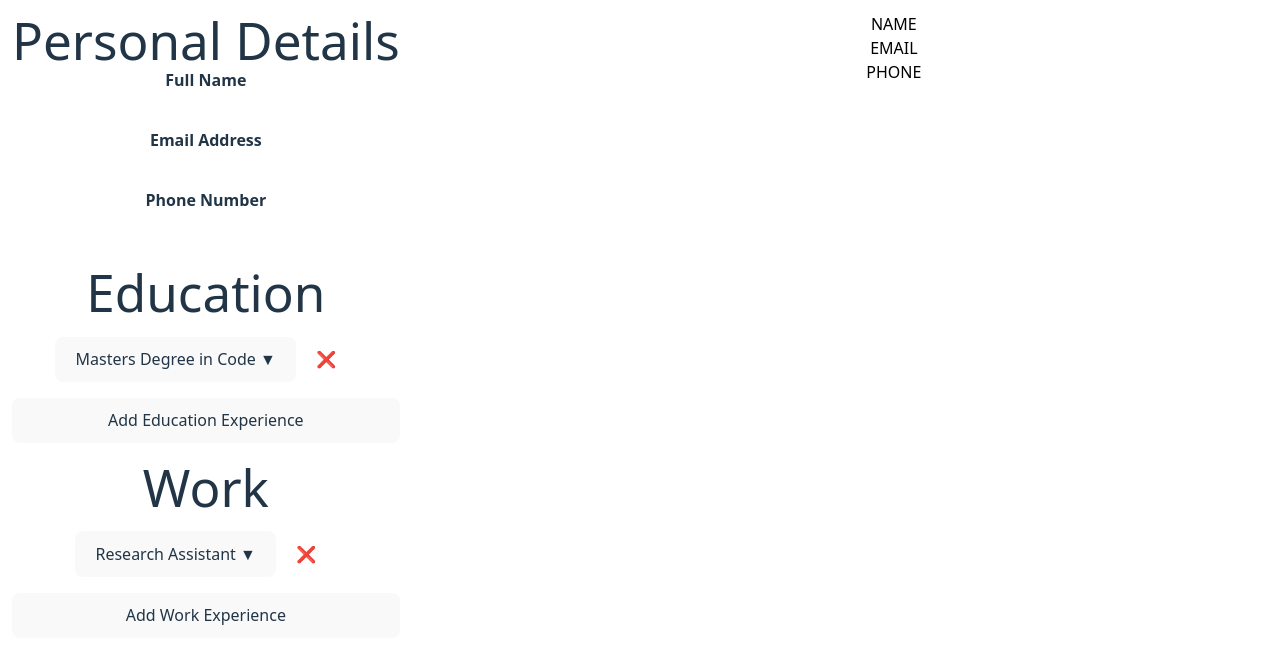
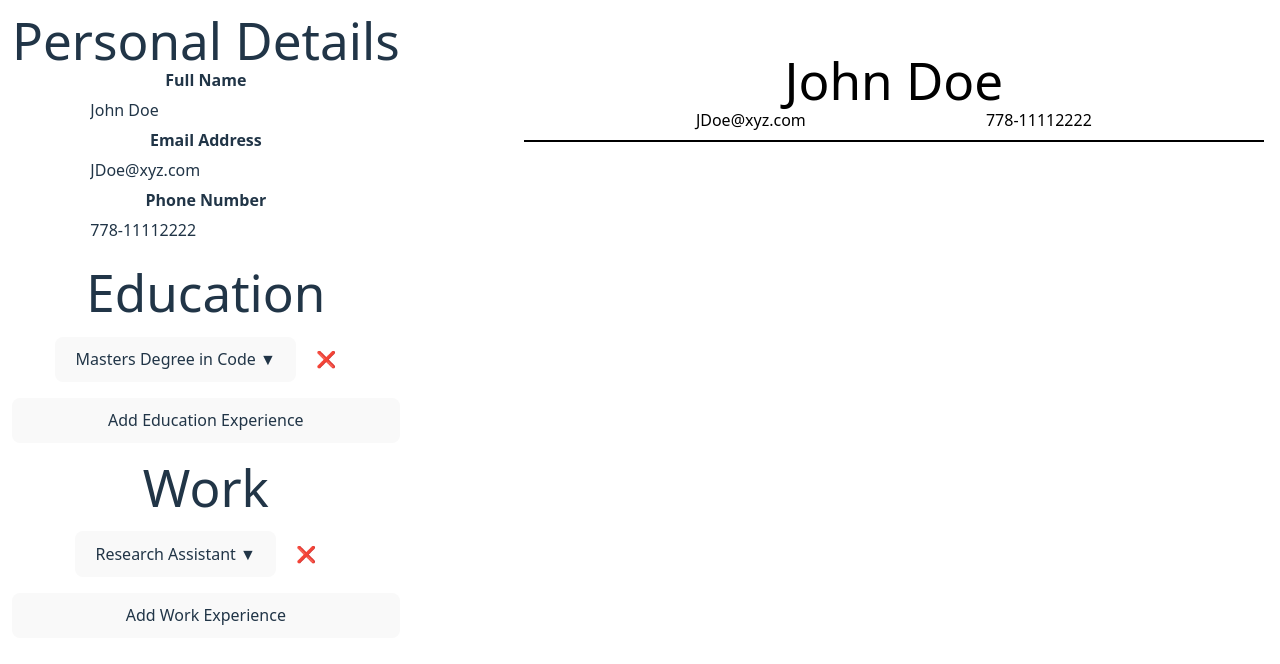
Before and after one commit to R-Lok/react-resume-app, a React (Vite) app: page / in a window 1280 px wide. Shown: the top 664 px of the page. Built offline with nearby package versions, Linux system fonts and the light colour scheme.

Commit message:
Style personal details section

```diff
--- a/src/App.jsx
+++ b/src/App.jsx
@@ -6,9 +6,9 @@ import { ResumeDisplay } from './components/ResumeDisplay'
 
 function App() {
   const [personalDetails, setPersonalDetails] = useState({
-    'name': '',
-    'email': '',
-    'phone': ''
+    'name': 'John Doe',
+    'email': 'JDoe@xyz.com',
+    'phone': '778-11112222'
   })
 
   const [educationDetails, setEducationDetails] = useState([
--- a/src/components/BasicInfoDIsplay.jsx
+++ b/src/components/BasicInfoDIsplay.jsx
@@ -6,17 +6,11 @@ export function BasicInfoDisplay( {personalDetails} ) {
 
     return (
         <div>
-        {Object.entries(personalDetails).map(([key, val]) => (
-            <div key={key} style={style}>
-                <h4>
-                    {key.toUpperCase()}
-                </h4>
-                <div>
-                    {val}
-                </div>
+            <h1>{personalDetails.name}</h1>
+            <div className='flex justify-evenly'>
+                <span>{personalDetails.email}</span>
+                <span>{personalDetails.phone}</span>
             </div>
-        ))}
-
         </div>
     )
 
--- a/src/components/ResumeDisplay.jsx
+++ b/src/components/ResumeDisplay.jsx
@@ -1,9 +1,11 @@
 import { BasicInfoDisplay } from "./BasicInfoDIsplay";
 
 export function ResumeDisplay({ personalDetails, workDetails, educationDetails }) {
+
     return (
-        <div className='bg-white text-black flex-grow'>
+        <div className='bg-white text-black flex-grow py-10 px-5'>
             <BasicInfoDisplay personalDetails={personalDetails}></BasicInfoDisplay>
+            <hr className='border-t-2 m-2'></hr>
         </div>
     )
 
```
